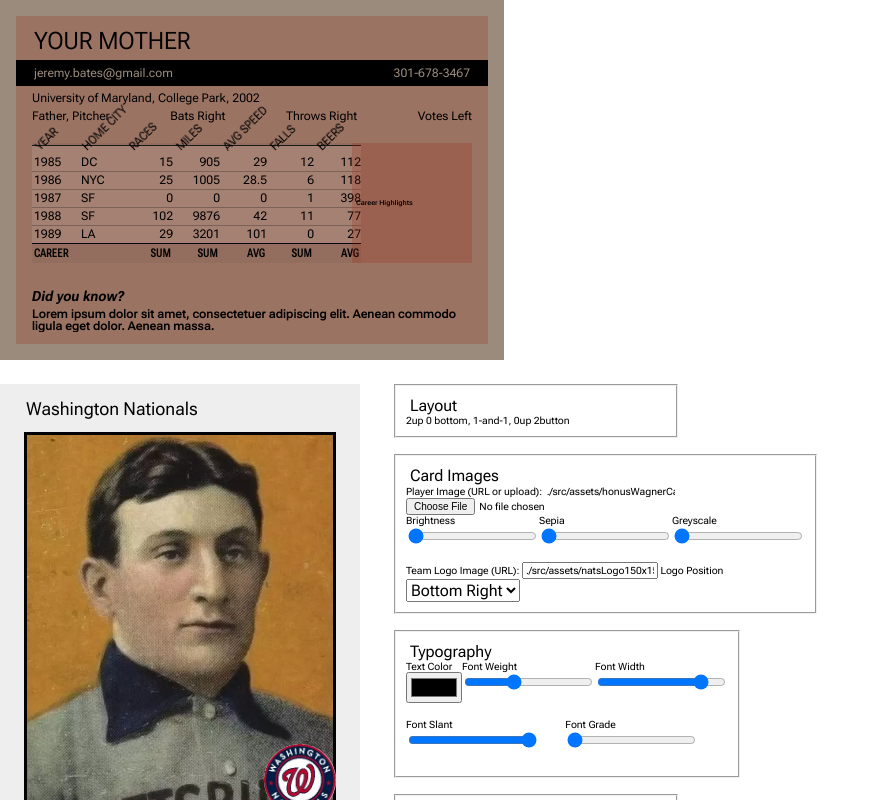
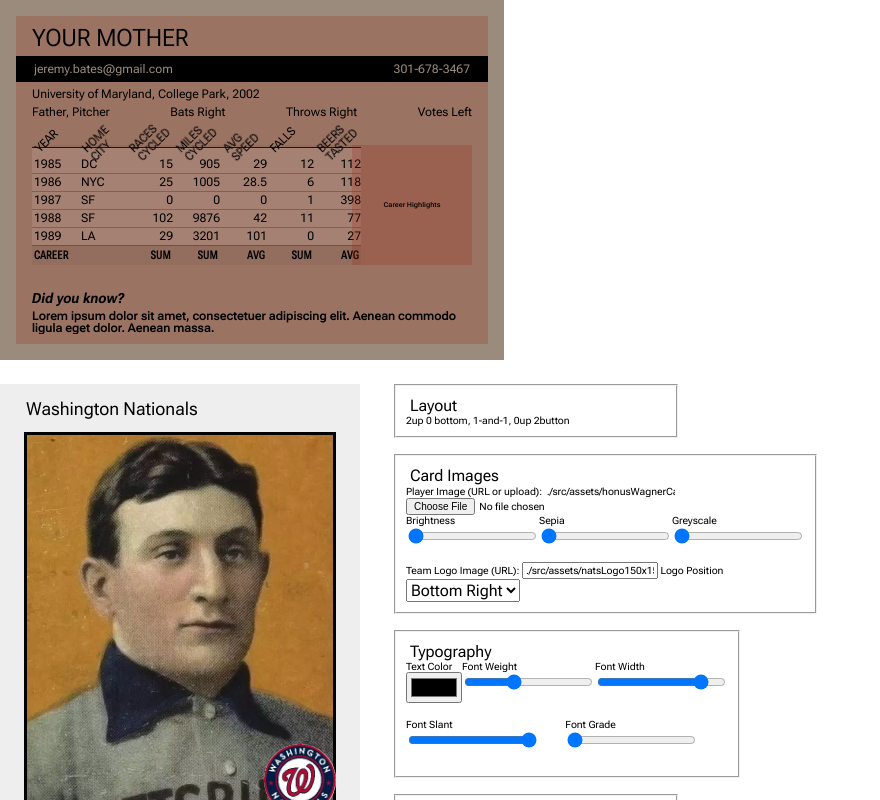
Before and after one commit to jeremybatesDC/vueGridBaseballCard, a Vue app: page / in a window 1280 px wide. Shown: the top 800 px of the page, without its empty margins (0-880 px from the left). Built offline with nearby package versions, Linux system fonts and the light colour scheme.

Commit message:
cleaning look of cardBack

```diff
--- a/src/components/CardBack.vue
+++ b/src/components/CardBack.vue
@@ -43,7 +43,7 @@
               <tr>
                 <th v-for="field in defaultStats.fields" :key="field" scope="col">
                   <span>
-                    <textarea rows="1" spellcheck="false" :value="field"></textarea>
+                    <textarea wrap="hard" rows="2" spellcheck="false" :value="field"></textarea>
                   </span>
                 </th>
               </tr>
@@ -229,7 +229,7 @@ header {
   display: flex;
   flex-direction: column;
 
-  padding: 1rem 1.6rem;
+  padding: 0.8rem 1.6rem 0 1.6rem;
   ul {
     display: flex;
     flex-wrap: wrap;
@@ -285,9 +285,10 @@ header {
 h1 {
   font-size: 2.4rem;
   line-height: 1;
-  //box-shadow: inset 0 -1px rgba(0, 0, 0, 0.5);
   padding-bottom: 0.4rem;
-  //margin-bottom: 1rem;
+  input {
+    padding: 0;
+  }
 }
 
 h2 {
@@ -303,7 +304,7 @@ section {
   display: flex;
   flex-direction: row;
   flex-wrap: wrap;
-  padding: 0 1.6rem 1.6rem 1.6rem;
+  padding: 0 1.6rem;
   //background: rgba(#9c2c1a, 0.1);
 }
 
@@ -380,7 +381,7 @@ th {
       top: 0;
       left: 0;
       width: 100%;
-      min-width: 6.4rem;
+      min-width: 0.4rem;
       //min-width: 3rem;
       white-space: pre-wrap;
       //text-align: left;
@@ -394,7 +395,7 @@ th {
 }
 
 tbody {
-  box-shadow: 0 1px #000;
+  //box-shadow: 0 1px #000;
   font-variation-settings: "wght" 100, "wdth" 0, "opsz" 20, "GRAD" 48, "slnt" 0;
   background: rgba(255, 255, 255, 0.1);
   tr {
@@ -425,6 +426,7 @@ tbody {
 tfoot {
   font-variation-settings: "wght" 400, "wdth" 0, "opsz" 20, "GRAD" 48, "slnt" 0;
   background: rgba(0, 0, 0, 0.05);
+  //box-shadow: 0 1px #000, 1px 0 #000, -1px 0 #000;
   td {
     padding: 0.4rem 0.2rem;
     &:first-child {
@@ -473,10 +475,7 @@ aside {
     flex-grow: 1;
   }
   .aside__headline {
-    // this is acting weird
-    display: flex;
-    width: 100%;
-    text-align: justify;
+    text-align: center;
   }
 }
 
@@ -506,7 +505,7 @@ blockquote {
   // hmmm
   //flex-grow: 1;
   height: 100%;
-  padding: 0.4rem;
+  //padding: 0.4rem;
   margin: 0;
   background: rgba(#9c2c1a, 0.25);
   align-items: center;
@@ -519,7 +518,7 @@ blockquote {
     line-height: 1;
     font-variation-settings: "wght" var(--fontweight), "wdth" var(--fontwidth),
       "opsz" 10, "GRAD" var(--fontgrade), "slnt" var(--fontslant);
-    padding: 0.5rem 1rem;
+    //padding: 0.5rem 1rem;
   }
 }
 
@@ -529,7 +528,7 @@ footer {
   position: relative;
   font-size: 1.2rem;
   line-height: 1;
-  padding: 0 1.6rem 1rem 1.6rem;
+  padding: 0 1.6rem 0.8rem 1.6rem;
   textarea {
     font-variation-settings: "wght" var(--fontweight), "wdth" var(--fontwidth),
       "opsz" 0, "GRAD" var(--fontgrade), "slnt" var(--fontslant);
```
Also changed, not shown: 1 other file (tests, documents, lock files or other folders).
